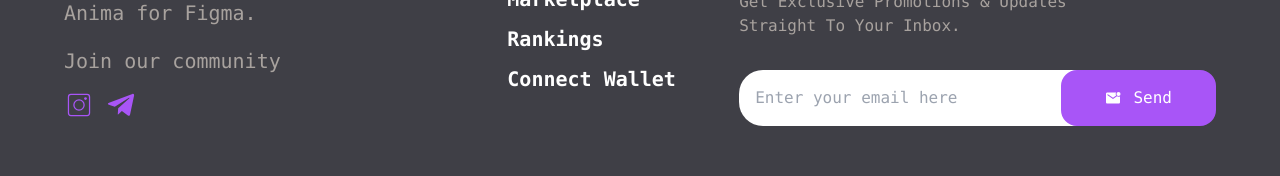
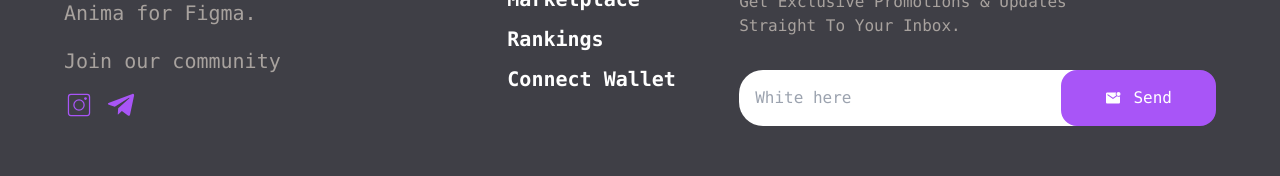
Before and after one commit to NABIL234234/NFT-MARKETPLACE, a React (Vite) app: page /login in a window 1280 px wide. Shown: the part 860-1036 px from the top of the page. Built offline with nearby package versions, Linux system fonts and the light colour scheme; a web font is replaced by a local one.

Commit message:
style: change placeholder

```diff
--- a/src/components/Footer/Footer.jsx
+++ b/src/components/Footer/Footer.jsx
@@ -130,8 +130,8 @@ export default function Footer() {
                 <div className=" flex flex-col gap-2 mdd:relative w-full h-[56px]">
                   <input
                     className="bg-white p-4 rounded-3xl w-full h-full z-0 focus:outline-none mdd:pr-[140px]"
-                    placeholder="Enter your email here"
-                    type="email"
+                    placeholder="White here"
+                    type="text"
                     value={inputValue}
                     onChange={handleChange}
                   />
```
